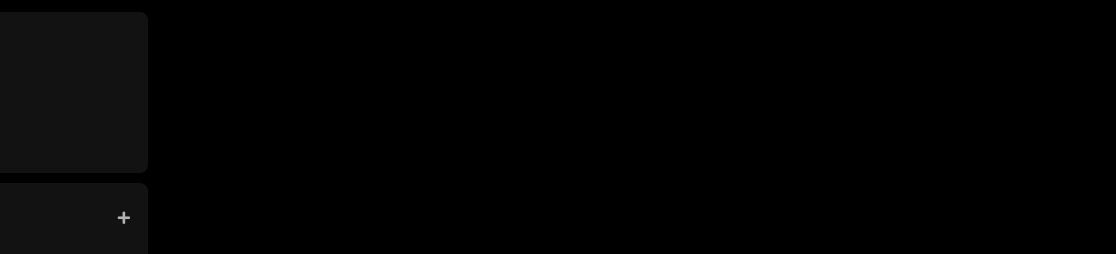
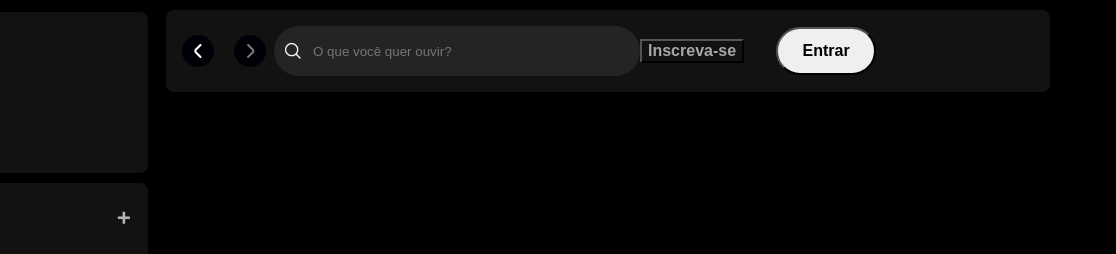
Before and after one commit to weberldaltro/spotify-clone, a plain HTML site: page index.html in a window 1280 px wide. Shown: the top 254 px of the page, 164-1280 px from the left. Drawn offline with Linux system fonts and the light colour scheme.

Commit message:
Search Bar

```diff
--- a/index.html
+++ b/index.html
@@ -4,10 +4,10 @@
     <meta charset="UTF-8" />
     <meta name="viewport" content="width=device-width, initial-scale=1.0" />
     <title>Spotify</title>
-
     <link rel="stylesheet" href="./src/styles/reset.css" />
+    <link rel="stylesheet" href="./src/styles/vars.css" />
     <link rel="stylesheet" href="./src/styles/sidebar-footer.css" />
-
+    <link rel="stylesheet" href="./src/styles/main-content.css" />
     <link
       rel="stylesheet"
       href="https://use.fontawesome.com/releases/v5.15.4/css/solid.css"
@@ -73,5 +73,38 @@
         </div>
       </div>
     </div>
+    <main>
+      <div class="main-container">
+        <nav class="header__navigation">
+          <div class="navigation">
+            <button class="arrow-left">
+              <img
+                src="./src/assets/icons/small-left.png"
+                alt="Seta esquerda"
+              />
+            </button>
+            <button class="arrow-right">
+              <img
+                src="./src/assets/icons/small-right.png"
+                alt="Seta direita"
+              />
+            </button>
+            <div class="header__search">
+              <img src="./src/assets/icons/search.png" alt="" />
+              <input
+                id="search-input"
+                type="text"
+                maxlength="800"
+                placeholder="O que você quer ouvir?"
+              />
+            </div>
+            <div class="header__login">
+              <button class="subscribe">Inscreva-se</button>
+              <button class="login">Entrar</button>
+            </div>
+          </div>
+        </nav>
+      </div>
+    </main>
   </body>
 </html>
--- /dev/null
+++ b/src/styles/main-content.css
@@ -0,0 +1,92 @@
+/* HEADER */
+
+.main-container {
+  max-width: 800vw;
+  height: 100vh;
+  margin-left: 320px;
+  margin-right: 56px;
+}
+
+.header__navigation {
+  display: flex;
+  justify-content: space-between;
+  align-items: center;
+  padding: 16px;
+  margin: 10px;
+  border-radius: 8px;
+  background-color: #121212;
+}
+
+.header__navigation .navigation {
+  display: flex;
+  justify-content: space-around;
+  align-items: center;
+}
+
+.header__navigation .navigation .arrow-left {
+  margin-right: 1.25rem;
+}
+
+.arrow-left,
+.arrow-right {
+  display: flex;
+  align-items: center;
+  justify-content: center;
+  width: 32px;
+  height: 32px;
+  background: var(--bg-icon);
+  background-color: var(--bg-arrow-color);
+  border-radius: 50%;
+  border: none;
+  cursor: pointer;
+}
+
+.header__login {
+  display: flex;
+  align-items: center;
+}
+
+.header__search {
+  display: flex;
+  align-items: center;
+  width: 364px;
+  height: 48px;
+  margin-left: 8px;
+  background-color: #242424;
+  border-radius: 500px;
+  border: 1px solid transparent;
+}
+
+.header__search img {
+  width: 16px;
+  height: 16px;
+  margin-left: 10px;
+}
+
+.header__search input {
+  background: transparent;
+  border: none;
+  padding: 0px 100px 0 12px;
+  color: #fff;
+  text-overflow: ellipsis;
+  overflow: hidden;
+  white-space: nowrap;
+  outline: none;
+}
+
+.header__login .subscribe {
+  color: #a7a7a7;
+  font-size: 16px;
+  font-weight: 700;
+  background-color: transparent;
+  margin-right: 32px;
+}
+
+.header__login .login {
+  width: 100px;
+  height: 48px;
+  color: #000;
+  font-size: 16px;
+  font-weight: 700;
+  border-radius: 40px;
+}
--- a/src/styles/sidebar-footer.css
+++ b/src/styles/sidebar-footer.css
@@ -1,5 +1,6 @@
 body {
   background-color: #000;
+  font-family: var(--font-dm-sans);
 }
 
 .sidebar {
@@ -42,7 +43,6 @@ body {
   text-decoration: none;
   font-weight: 600;
   font-size: 14px;
-  font-family: "DM Sans", sans-serif;
 }
 
 .library {
@@ -71,7 +71,6 @@ body {
   border: 0px;
   font-size: 14px;
   font-weight: 700;
-  font-family: "DM Sans", sans-serif;
   text-align: center;
   text-decoration: none;
   text-transform: none;
@@ -112,7 +111,6 @@ body {
 .section-playlist__content .text {
   padding-bottom: 14px;
   color: #fff;
-  font-family: "DM Sans", sans-serif;
 }
 
 .section-playlist__content .title {
@@ -132,7 +130,6 @@ body {
   border-radius: 20px;
   font-size: 12px;
   font-weight: 700;
-  font-family: "DM Sans", sans-serif;
   text-decoration: none;
   text-transform: none;
   padding: 10px;
@@ -147,7 +144,6 @@ body {
 
 .sidebar .cookies a {
   color: #b3b3b3;
-  font-family: "DM Sans", sans-serif;
   font-weight: 500;
   font-size: 10px;
   text-decoration: none;
--- /dev/null
+++ b/src/styles/vars.css
@@ -0,0 +1,8 @@
+:root {
+  /* FONT */
+  --font-dm-sans: "DM Sans", sans-serif;
+
+  /* COLORS */
+  --bg-icon: #131313;
+  --bg-arrow-color: rgba(0, 0, 07);
+}
```
